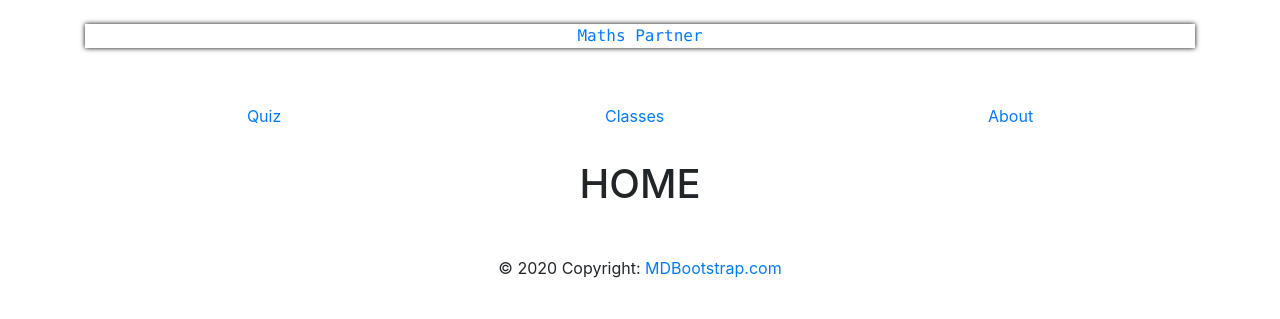
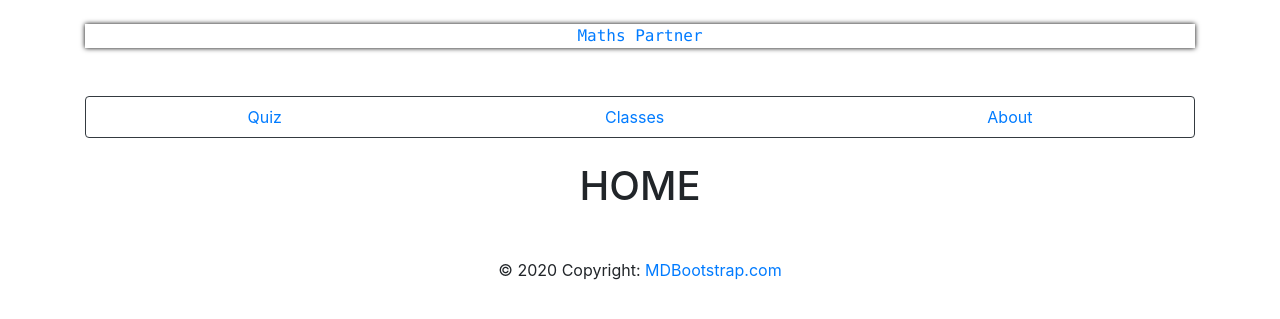
Before and after one commit to vishnu-vr/mathspartner, a Node server app: page / in a window 1280 px wide. Shown: the top 319 px of the page. Run offline with Node 20, Linux system fonts and the light colour scheme; some libraries are stand-ins or nearby versions.

Commit message:
added a border to the nav-bar

```diff
--- a/views/layouts/main.handlebars
+++ b/views/layouts/main.handlebars
@@ -18,7 +18,7 @@
                     <p class="text-monospace" style="box-shadow: 0 0 5px 0px black;">Maths Partner</p>
                 </a>
             </div>
-            <nav class="nav nav-pills flex-column flex-sm-row mt-5">
+            <nav class="nav nav-pills flex-column flex-sm-row mt-5 border rounded border-dark">
                 <a id="quiz" class="flex-sm-fill text-sm-center nav-link" href="/quiz">Quiz</a>
                 <a id="classes" class="flex-sm-fill text-sm-center nav-link" href="classes">Classes</a>
                 <a id="about" class="flex-sm-fill text-sm-center nav-link" href="about">About</a>
```
